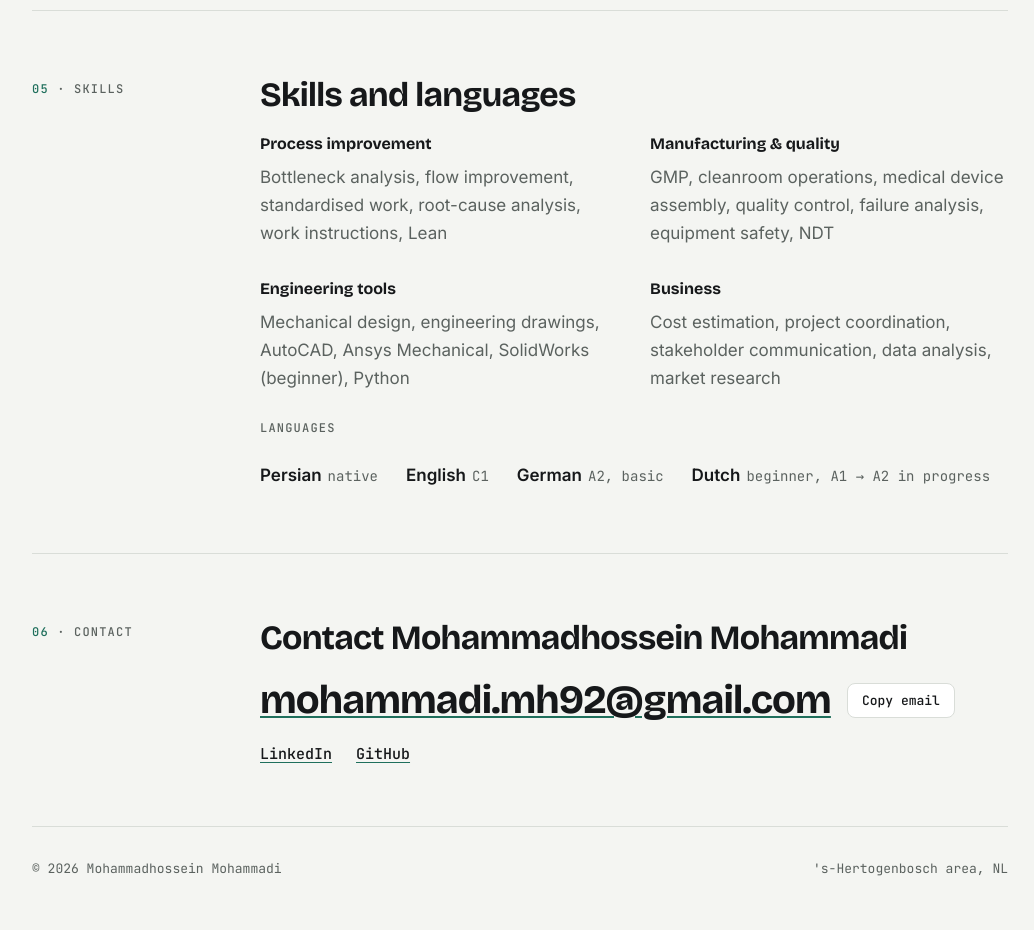
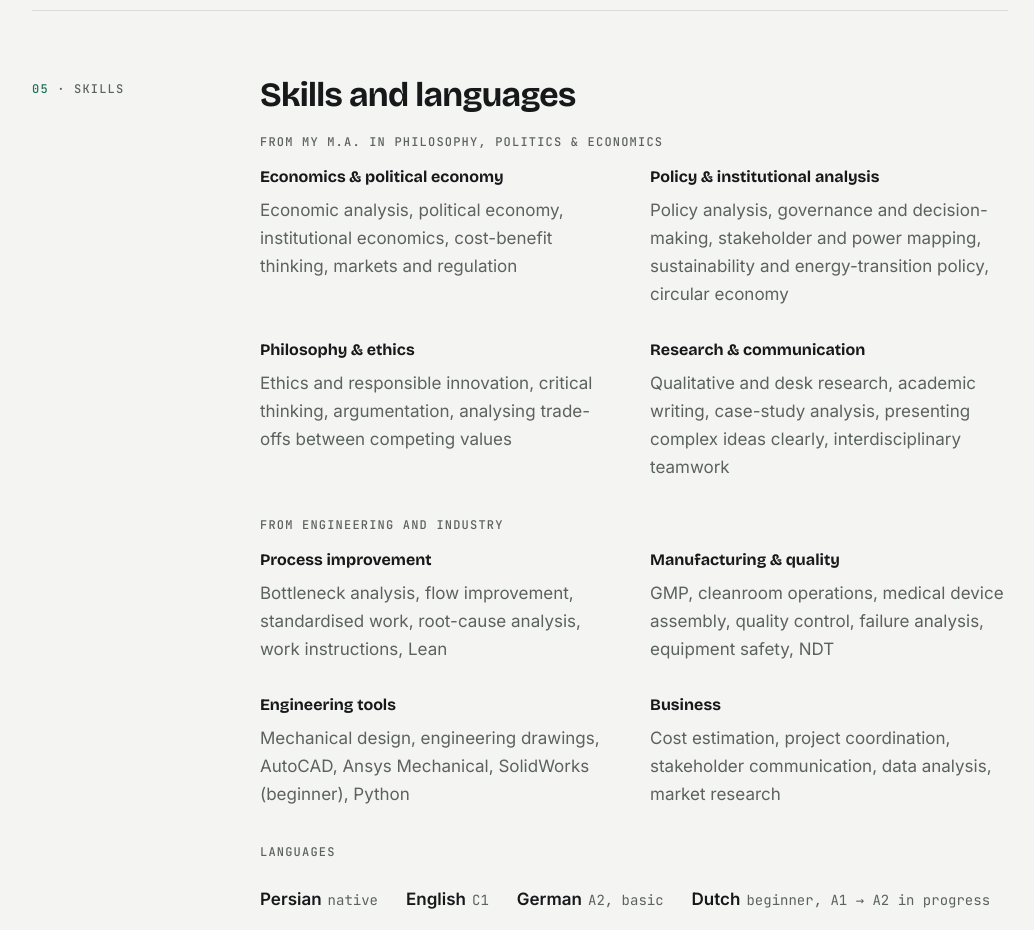
Before and after one commit to realmohere/realmohere.github.io, a plain HTML site: page index.html in a window 1280 px wide. Shown: the part 5260-6190 px from the top of the page, without its empty margins (120-1154 px from the left). Drawn offline with nearby package versions, Linux system fonts and the light colour scheme.

Commit message:
Add PPE skills groups
Co-Authored-By: Claude Opus 5.5 <noreply@anthropic.com>
Claude-Session: https://claude.ai/code/session_01YS5SKpUnFXuxGF4ZBwCnUE

```diff
--- a/index.html
+++ b/index.html
@@ -58,7 +58,7 @@
       { "@type": "EducationalOccupationalCredential", "credentialCategory": "degree", "name": "B.Sc. Mechanical Engineering" },
       { "@type": "EducationalOccupationalCredential", "credentialCategory": "certification", "name": "NDT Technician (SNT-TC-1A)" }
     ],
-    "knowsAbout": ["Philosophy, Politics and Economics", "Mechanical engineering", "Event organisation", "Marketing communication", "Political economy", "Policy analysis", "Strategy", "Institutional analysis", "Stakeholder management", "Innovation projects", "Sustainability", "Energy transition", "Green energy", "Economics", "Process improvement", "Manufacturing engineering", "GMP manufacturing", "Cleanroom operations", "Medical device assembly", "Root-cause analysis", "Lean manufacturing", "Failure analysis", "Non-destructive testing", "AutoCAD", "Ansys Mechanical", "Python", "Circular economy", "Project coordination"],
+    "knowsAbout": ["Political economy", "Institutional economics", "Ethics", "Governance", "Philosophy, Politics and Economics", "Mechanical engineering", "Event organisation", "Marketing communication", "Political economy", "Policy analysis", "Strategy", "Institutional analysis", "Stakeholder management", "Innovation projects", "Sustainability", "Energy transition", "Green energy", "Economics", "Process improvement", "Manufacturing engineering", "GMP manufacturing", "Cleanroom operations", "Medical device assembly", "Root-cause analysis", "Lean manufacturing", "Failure analysis", "Non-destructive testing", "AutoCAD", "Ansys Mechanical", "Python", "Circular economy", "Project coordination"],
     "knowsLanguage": ["Persian", "English", "German", "Dutch"],
     "sameAs": [
       "https://www.linkedin.com/in/mohammadhossein-m-55290210a",
@@ -196,7 +196,8 @@ footer { padding-block: 32px 48px; font: 400 0.8125rem/1.5 var(--mono); color: v
 .cols p { margin: 0; color: var(--muted); }
 .timeline ul.what { padding-left: 1.1em; margin: 6px 0 0; }
 .timeline ul.what li { display: list-item; padding: 0; border: 0; }
-.group { font: 500 0.75rem/1.4 var(--mono); text-transform: uppercase; letter-spacing: 0.1em; color: var(--muted); margin: 28px 0 0; }
+.group { font: 500 0.75rem/1.4 var(--mono); text-transform: uppercase; letter-spacing: 0.1em; color: var(--muted); margin: 36px 0 16px; }
+.group-first { margin-top: 0; }
 .langs { display: flex; flex-wrap: wrap; gap: 8px 28px; padding: 0; margin: 24px 0 0; list-style: none; }
 .langs b { font-weight: 600; } .langs span { color: var(--muted); font: 400 0.875rem var(--mono); margin-left: 6px; }
 
@@ -486,6 +487,14 @@ section { scroll-margin-top: 72px; }
     <div class="label"><b>05</b> · Skills</div>
     <div>
       <h2>Skills and languages</h2>
+      <p class="group group-first">From my M.A. in Philosophy, Politics &amp; Economics</p>
+      <div class="cols">
+        <div><h3>Economics &amp; political economy</h3><p>Economic analysis, political economy, institutional economics, cost-benefit thinking, markets and regulation</p></div>
+        <div><h3>Policy &amp; institutional analysis</h3><p>Policy analysis, governance and decision-making, stakeholder and power mapping, sustainability and energy-transition policy, circular economy</p></div>
+        <div><h3>Philosophy &amp; ethics</h3><p>Ethics and responsible innovation, critical thinking, argumentation, analysing trade-offs between competing values</p></div>
+        <div><h3>Research &amp; communication</h3><p>Qualitative and desk research, academic writing, case-study analysis, presenting complex ideas clearly, interdisciplinary teamwork</p></div>
+      </div>
+      <p class="group">From engineering and industry</p>
       <div class="cols">
         <div><h3>Process improvement</h3><p>Bottleneck analysis, flow improvement, standardised work, root-cause analysis, work instructions, Lean</p></div>
         <div><h3>Manufacturing &amp; quality</h3><p>GMP, cleanroom operations, medical device assembly, quality control, failure analysis, equipment safety, NDT</p></div>
```
Also changed, not shown: llms.txt.
